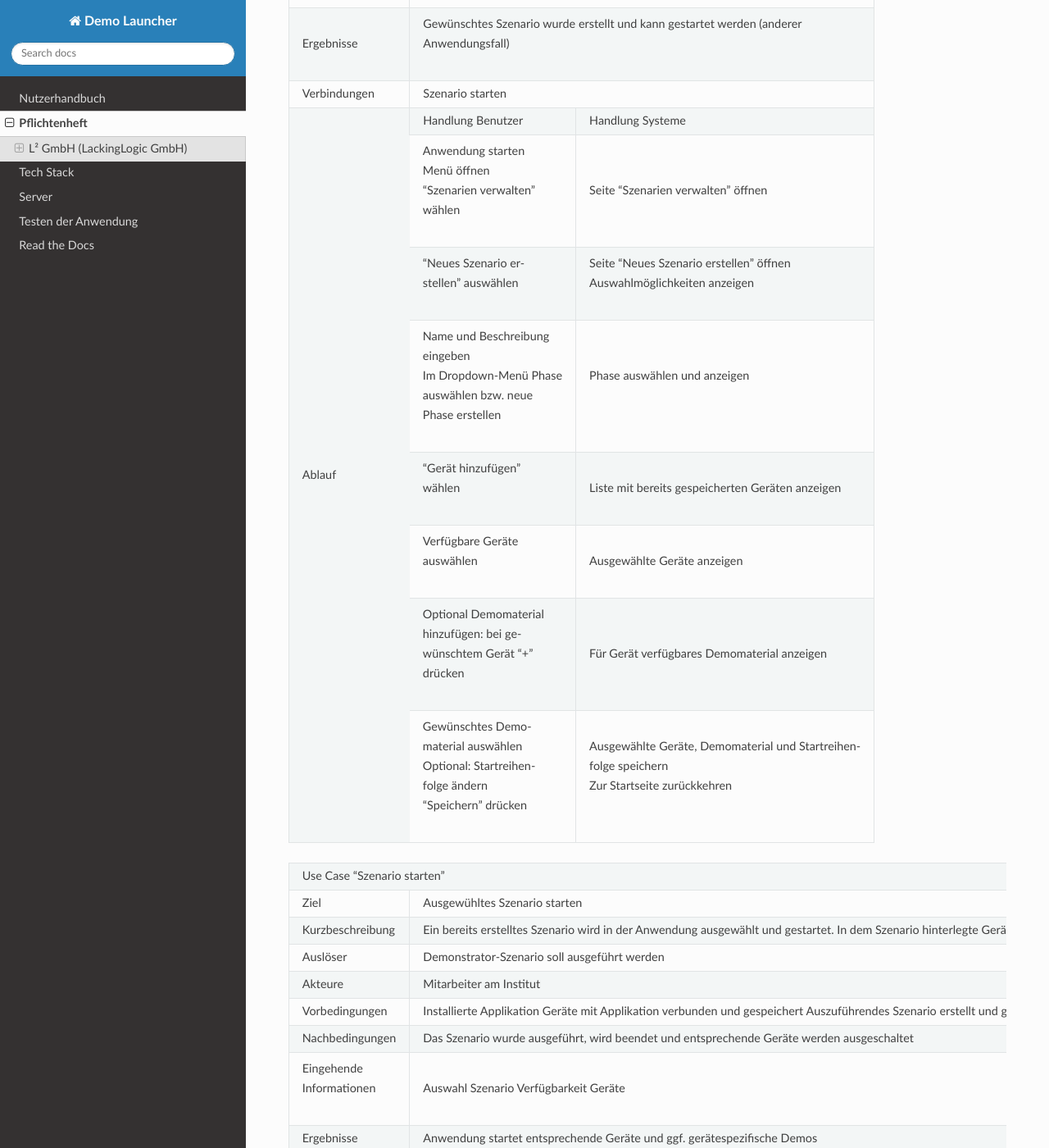
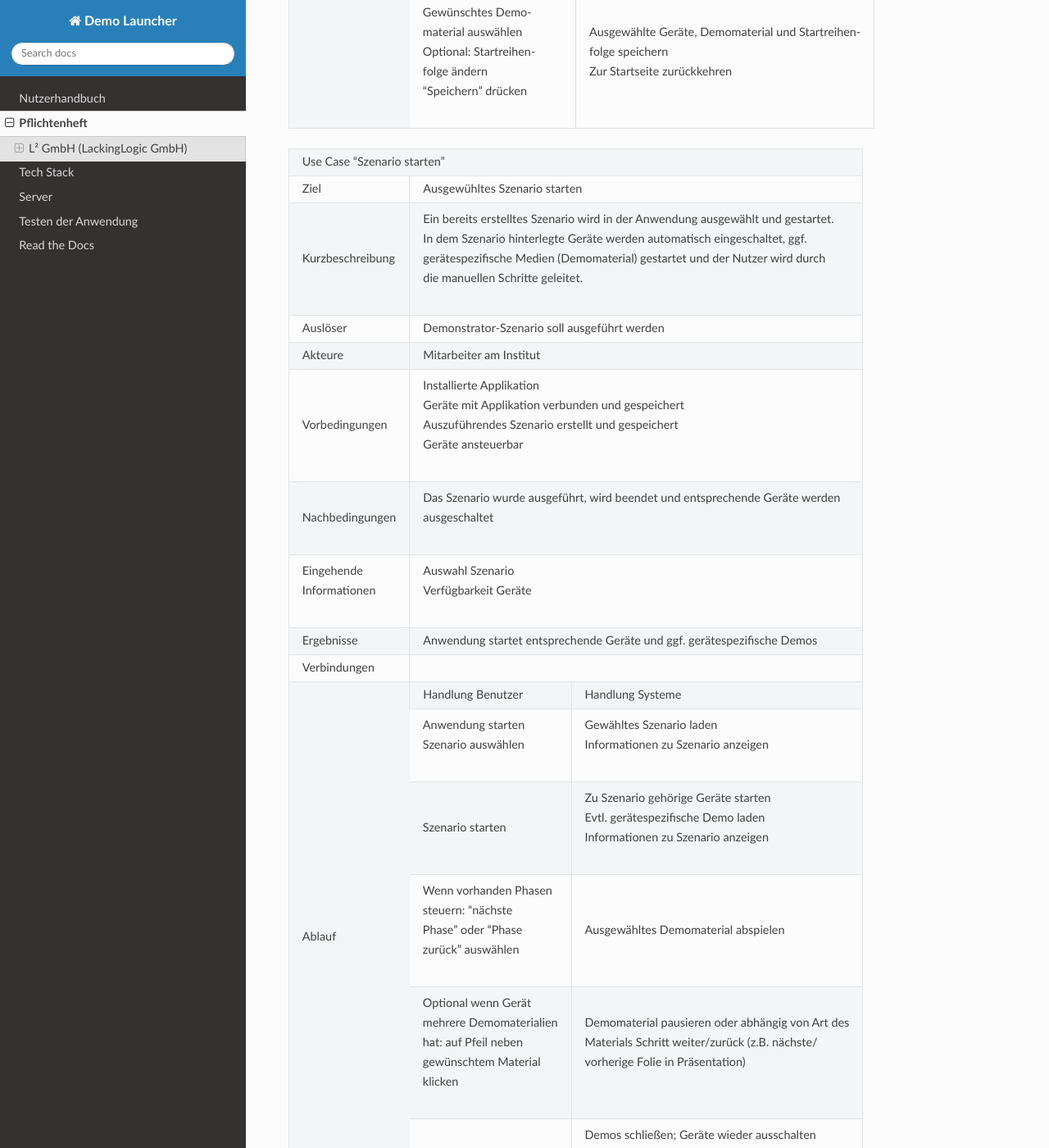
Before and after one commit to yazawa69/SWD-Gruppe-1-DemoLauncher, a Sphinx documentation site: the page built from docs/specification.rst, in a window 1280 px wide and 1400 px high, scrolled down 5749 px. Shown: the whole window at 82% size. Built offline with Sphinx 7.4.7 and the Read the Docs theme 2.0.0, drawn with Linux system fonts in a browser that asks for light colours; some of the changed text lies outside the part shown.

Commit message:
formatting

```diff
--- a/docs/specification.rst
+++ b/docs/specification.rst
@@ -213,8 +213,8 @@
 +-------------------+--------------------------+-------------------------------------------------------+
 | Akteure           | Experte am Institut                                                              |
 +-------------------+--------------------------+-------------------------------------------------------+
-| Vorbedingungen    | Installierte Applikation                                                         |
-|                   | Demomaterial vorhanden und kompatibles Dateiformat                               |
+| Vorbedingungen    | | Installierte Applikation                                                       |
+|                   | | Demomaterial vorhanden und kompatibles Dateiformat                             |
 +-------------------+--------------------------+-------------------------------------------------------+
 | Nachbedingungen   | Das Demomaterial wurde zur Anwendung hinzugefügt                                 |
 +-------------------+--------------------------+-------------------------------------------------------+
@@ -227,7 +227,7 @@
 +-------------------+--------------------------+-------------------------------------------------------+
 | Ablauf            | Handlung Benutzer        | Handlung Systeme                                      |
 |                   +--------------------------+-------------------------------------------------------+
-|                   | |  Anwendung starten     | | Seite "Demomaterial verwalten" öffnen               |
+|                   | | Anwendung starten      | | Seite "Demomaterial verwalten" öffnen               |
 |                   | | Menü öffnen            | | Art des Materials und Auswahlmöglichkeiten          |
 |                   | | "Demomaterial ver-     |                                                       |
 |                   | | walten" wählen         |                                                       |
@@ -236,7 +236,7 @@
 |                   | | sprechendes Dateiformat| | Upload- und Eingabefelder anzeigen                  |
 |                   | | auswählen              |                                                       |
 |                   | | "Neues Material hinzu- |                                                       |
-|                   | |fügen" auswählen        |                                                       |
+|                   | | fügen" auswählen        |                                                       |
 |                   +--------------------------+-------------------------------------------------------+
 |                   | | Name und Beschreibung  | | Demomaterial und Eingaben speichern                 |
 |                   | | eingeben               | | Zur Seite "Demomaterial verwalten" zurückkehren     |
@@ -314,25 +314,25 @@
 +-------------------+--------------------------+-------------------------------------------------------+
 | Ziel              | Ausgewühltes Szenario starten                                                    |
 +-------------------+--------------------------+-------------------------------------------------------+
-| Kurzbeschreibung  | Ein bereits erstelltes Szenario wird in der Anwendung ausgewählt und gestartet.  |
-|                   | In dem Szenario hinterlegte Geräte werden automatisch eingeschaltet, ggf.        |
-|                   | gerätespezifische Medien (Demomaterial) gestartet und der Nutzer wird durch      |
-|                   | die manuellen Schritte geleitet.                                                 |
+| Kurzbeschreibung  | | Ein bereits erstelltes Szenario wird in der Anwendung ausgewählt und gestartet.|
+|                   | | In dem Szenario hinterlegte Geräte werden automatisch eingeschaltet, ggf.      |
+|                   | | gerätespezifische Medien (Demomaterial) gestartet und der Nutzer wird durch    |
+|                   | | die manuellen Schritte geleitet.                                               |
 +-------------------+--------------------------+-------------------------------------------------------+
 | Auslöser          | Demonstrator-Szenario soll ausgeführt werden                                     |
 +-------------------+--------------------------+-------------------------------------------------------+
 | Akteure           | Mitarbeiter am Institut                                                          |
 +-------------------+--------------------------+-------------------------------------------------------+
-| Vorbedingungen    | Installierte Applikation                                                         |
-|                   | Geräte mit Applikation verbunden und gespeichert                                 |
-|                   | Auszuführendes Szenario erstellt und gespeichert                                 |
-|                   | Geräte ansteuerbar                                                               |
+| Vorbedingungen    | | Installierte Applikation                                                       |
+|                   | | Geräte mit Applikation verbunden und gespeichert                               |
+|                   | | Auszuführendes Szenario erstellt und gespeichert                               |
+|                   | | Geräte ansteuerbar                                                             |
 +-------------------+--------------------------+-------------------------------------------------------+
-| Nachbedingungen   | Das Szenario wurde ausgeführt, wird beendet und entsprechende Geräte werden      |
-|                   | ausgeschaltet                                                                    |
+| Nachbedingungen   | | Das Szenario wurde ausgeführt, wird beendet und entsprechende Geräte werden    |
+|                   | | ausgeschaltet                                                                  |
 +-------------------+--------------------------+-------------------------------------------------------+
-| | Eingehende      | Auswahl Szenario                                                                 |
-| | Informationen   | Verfügbarkeit Geräte                                                             |
+| | Eingehende      | | Auswahl Szenario                                                               |
+| | Informationen   | | Verfügbarkeit Geräte                                                           |
 +-------------------+--------------------------+-------------------------------------------------------+
 | Ergebnisse        | Anwendung startet entsprechende Geräte und ggf. gerätespezifische Demos          |
 +-------------------+--------------------------+-------------------------------------------------------+
```
